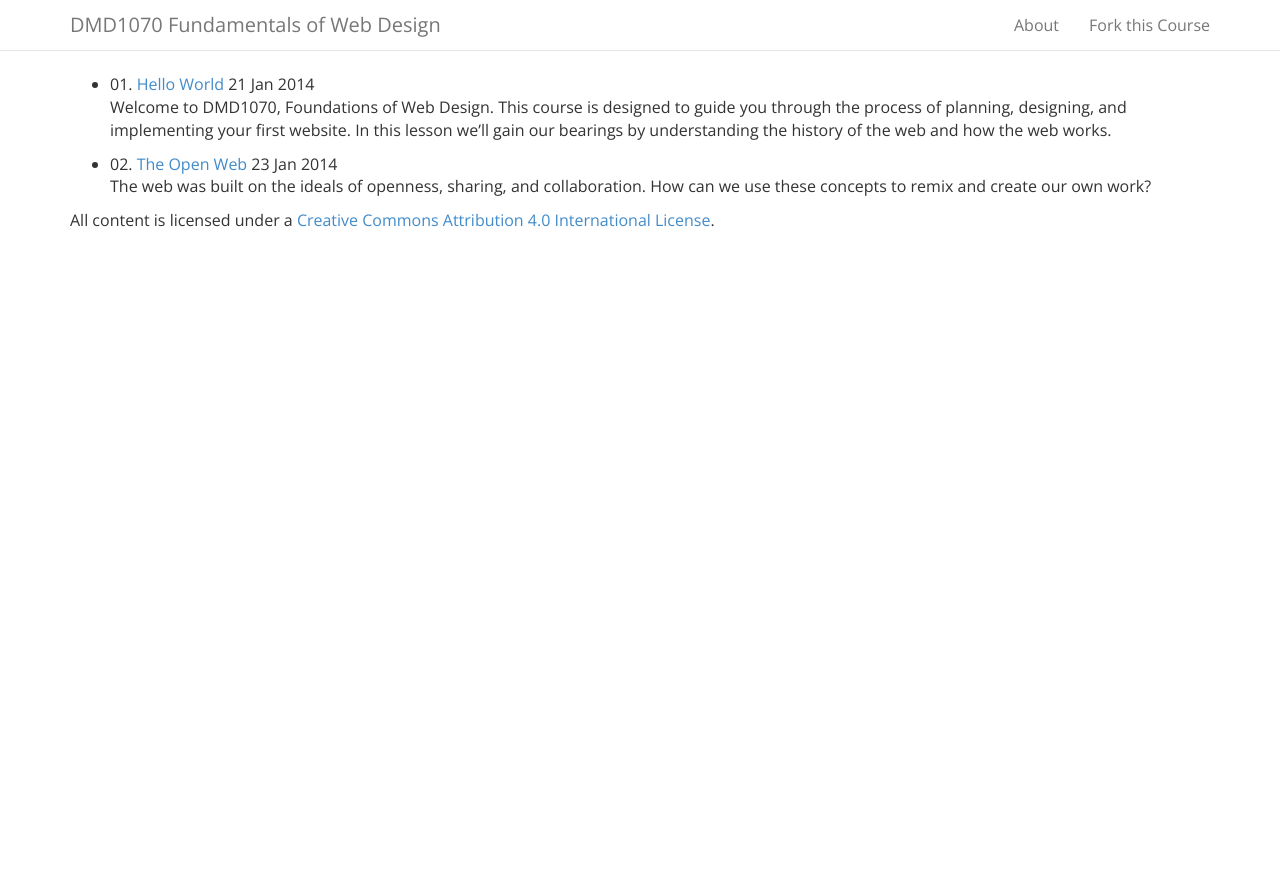
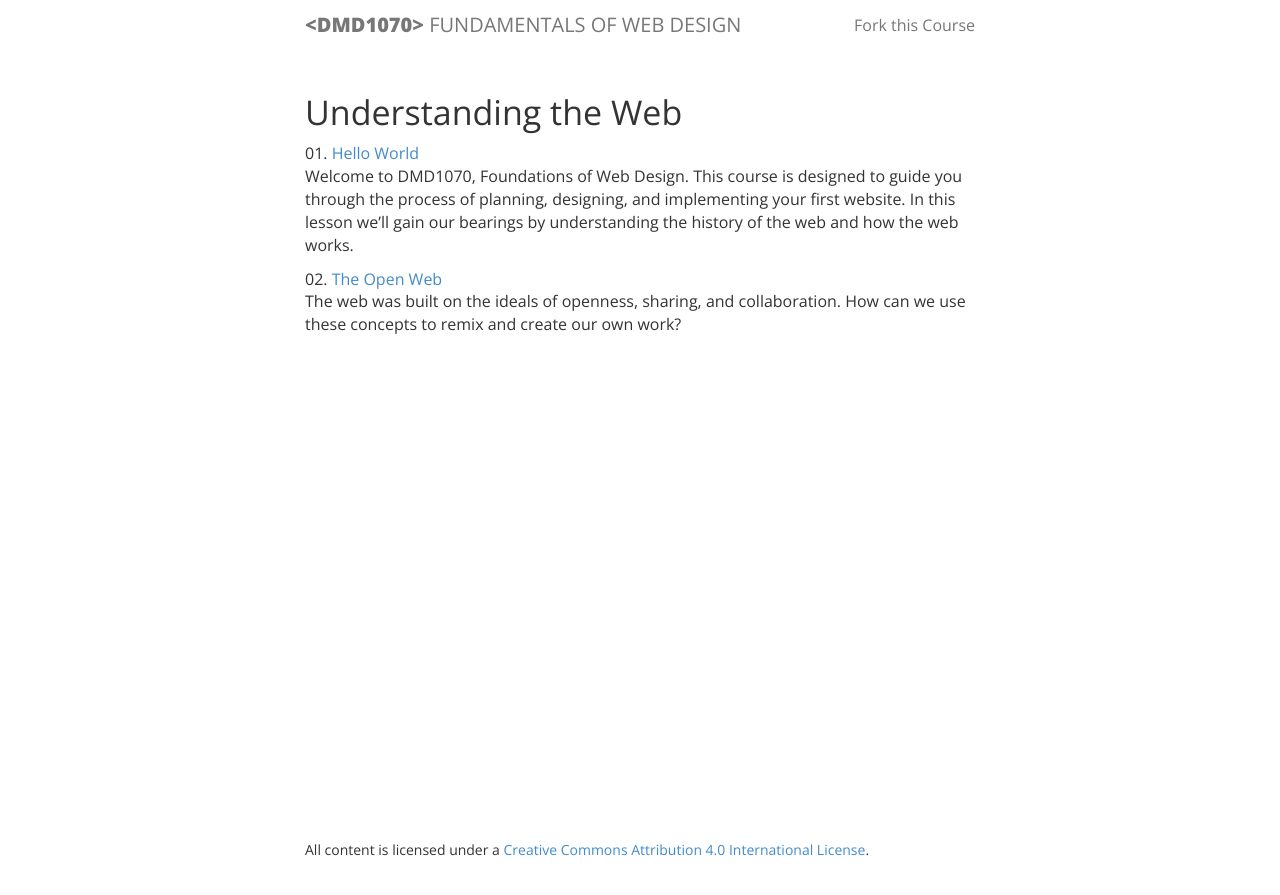
Before and after one commit to DMD1070/DMD1070.github.io, a Jekyll site: the page built from index.html, in a window 1280 px wide. Shown: the top 895 px of the page. Built offline with Jekyll 4.4.1, drawn with Linux system fonts in a browser that asks for light colours; Markdown is read by kramdown in place of the engine named in the settings.

Commit message:
improved bootstrap integration

```diff
--- a/_includes/header.html
+++ b/_includes/header.html
@@ -7,11 +7,11 @@
         <span class="icon-bar"></span>
         <span class="icon-bar"></span>
       </button>
-      <a class="navbar-brand" href="/">{{ site.theme.name }} Fundamentals of Web Design</a>
+      <a class="navbar-brand" href="/"><span class="site_name">&#60;{{ site.theme.name }}&#62;</span><span class="subtitle"> Fundamentals of Web Design</span></a>
     </div>
     <div class="navbar-collapse collapse">
       <ul class="nav navbar-nav navbar-right">
-        <li><a href="#">About</a></li>
+        <!--<li><a href="about">About</a></li>-->
         <li><a href="https://github.com/DMD1070/DMD1070.github.io">Fork this Course</a></li>
       </ul>
     </div><!--/.nav-collapse -->
--- a/_layouts/default.html
+++ b/_layouts/default.html
@@ -27,11 +27,12 @@
   <div class="container">
     {{ content }}
   </div>
+</div>
 
-  <div class="footer">
+  <div id="footer">
     {% include footer.html %}
   </div>
-</div>
+
 
 <!--{% include analytics.html %}-->
 <script src="https://code.jquery.com/jquery.js"></script>
--- a/index.html
+++ b/index.html
@@ -1,17 +1,16 @@
 ---
 layout: default
-title: Blog Posts
+title: Home
 ---
 
-<div id="home">
-  <!--<h2><i class="icon-bookmark"></i> Course Lessons</h2>-->
-  <ul id="blog-posts" class="posts">
+  <h2 class="section-title">Understanding the Web</h2>
+  <ul class="posts">
     {% for post in site.posts reversed %}
       <li>
-        <span class="lesson_num">{{ post.lesson_num }} </span><a href="{{ post.url }}">{{ post.title }}</a><span> {{ post.date | date_to_string }}</span>
+        <span class="lesson_num">{{ post.lesson_num }}</span>
+        <a href="{{ post.url }}">{{ post.title }}</a>
         {{ post.excerpt }}
-        <!--<span class="class_date">{{ post.class_date }}</span>-->
+        <!--{{ post.date | date_to_string }}-->
       </li>
     {% endfor %}
   </ul>
-</div>
```
Also changed, not shown: _includes/css/custom.css (+52 -1 lines), _layouts/post.html (+0 -11 lines), about.md (added, +6 -0 lines).
